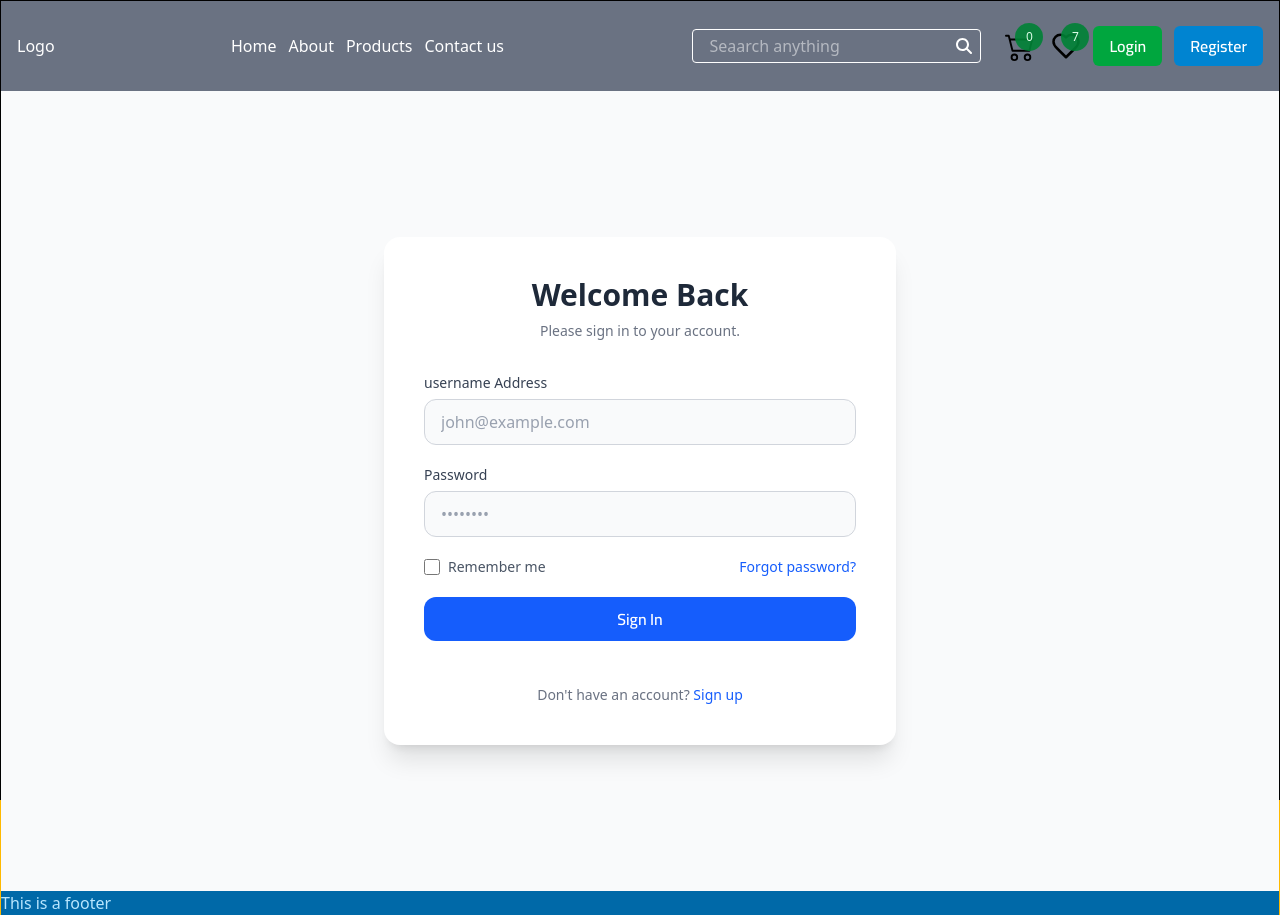
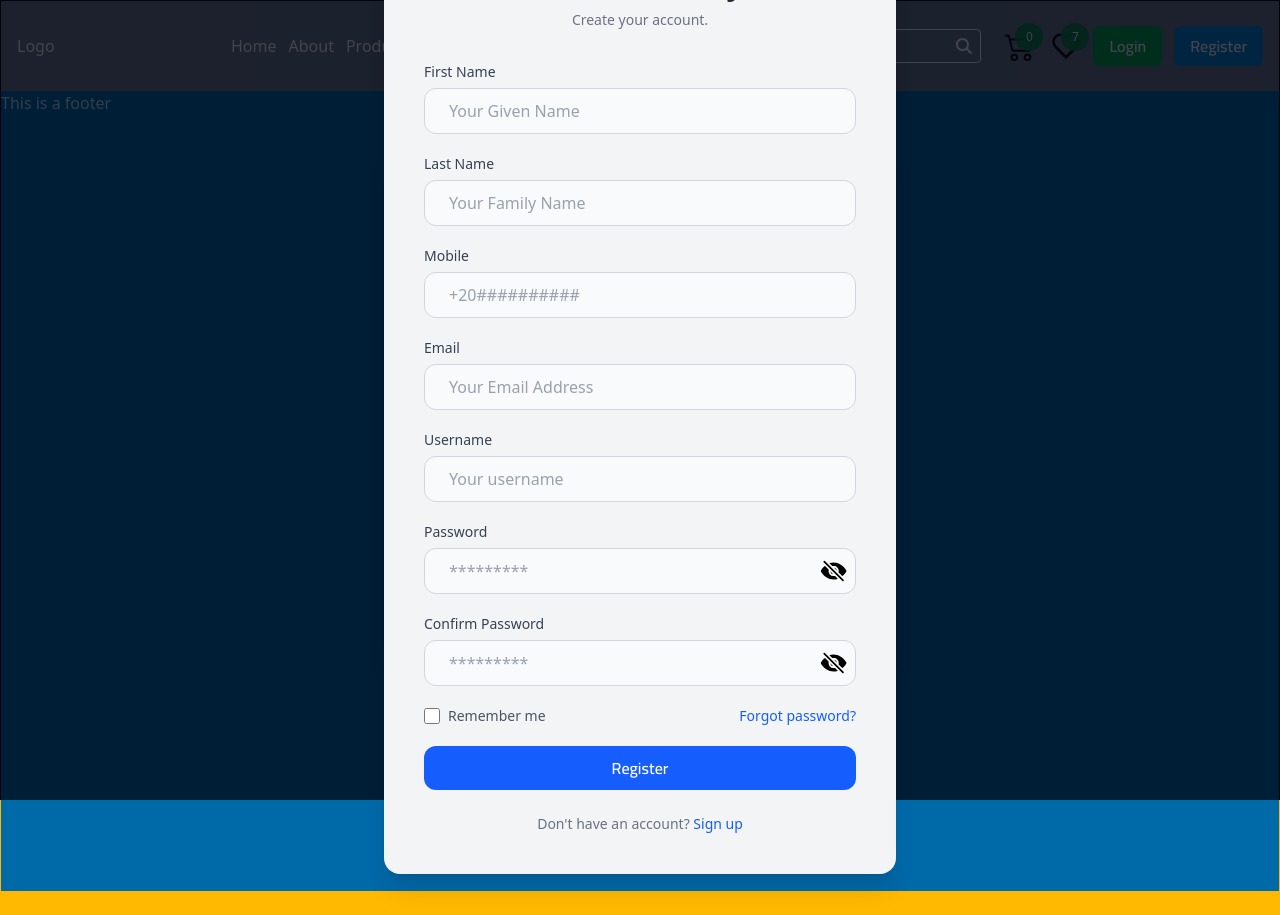
Before and after one commit to Maged-Groups/3812-next-001, a Next.js app: page /login in a window 1280 px wide. After the commit the page ends 891 px from the top, so only its background shows below. Built offline with nearby package versions, Linux system fonts and the light colour scheme.

Commit message:
registeration and login with redux

```diff
--- a/src/app/layout.jsx
+++ b/src/app/layout.jsx
@@ -3,6 +3,7 @@ import TopNavbar from "@c/organisms/TopNavbar";
 import "./globals.css";
 import AppProvider from "@/providers/AppProvider";
 import Global from "@/providers/Global";
+import RegisterForm from "@/features/auth/register/RegisterForm";
 
 const cairoMain = Cairo({
   variable: "--font-cairo-main",
@@ -26,6 +27,8 @@ export default function RootLayout({ children }) {
           <TopNavbar />
           {children}
 
+          <RegisterForm />
+
           <Global />
         </AppProvider>
       </body>
--- a/src/components/atoms/Icon.jsx
+++ b/src/components/atoms/Icon.jsx
@@ -1,7 +1,7 @@
 import { Bs1Circle, BsCart2 } from "react-icons/bs";
 import { FaHome } from "react-icons/fa";
 import { FaMagnifyingGlass } from "react-icons/fa6";
-import { IoCloseSharp } from "react-icons/io5";
+import { IoCloseSharp, IoEye, IoEyeOff } from "react-icons/io5";
 import { LuAirplay, LuHeart } from "react-icons/lu";
 
 export default function Icon({
@@ -75,6 +75,24 @@ export default function Icon({
           size={size}
         />
       );
+    case "eye":
+      return (
+        <IoEye
+          color={color}
+          className={`${extraCSS}`}
+          onClick={iconAction}
+          size={size}
+        />
+      );
+    case "eyeOff":
+      return (
+        <IoEyeOff
+          color={color}
+          className={`${extraCSS}`}
+          onClick={iconAction}
+          size={size}
+        />
+      );
     default:
       return "";
   }
--- a/src/components/organisms/TopNavbar.jsx
+++ b/src/components/organisms/TopNavbar.jsx
@@ -9,6 +9,7 @@ import MainBtn from "@c/atoms/Button";
 
 import { useDispatch, useSelector, shallowEqual } from "react-redux";
 import { logout } from "@/lib/redux/userSlice";
+import { showLogin } from "@/lib/redux/accountSlice";
 
 export default function TopNavbar() {
   const [showAccountMenu, setShowAccountMenu] = useState(false);
@@ -18,6 +19,11 @@ export default function TopNavbar() {
   const dispatch = useDispatch();
 
   const cartItems = useSelector((store) => store.cartSlice.cartItems);
+
+  // handleLogin
+  const handleLogin = () => {
+    dispatch(showLogin());
+  };
 
   // const {firstName,lastName,image,loggedin} = useSelector(state=>state.userData)
 
@@ -160,7 +166,11 @@ export default function TopNavbar() {
           </div>
         ) : (
           <div className="flex items-center gap-3">
-            <MainBtn href="/login" text="Login" variant="bg-green-600" />
+            <MainBtn
+              text="Login"
+              variant="bg-green-600"
+              onClick={handleLogin}
+            />
             <MainBtn text="Register" variant="bg-sky-600" />
           </div>
         )}
--- /dev/null
+++ b/src/data/registerForm.js
@@ -0,0 +1,58 @@
+export const registerFormFields = [
+  {
+    id: "firstName",
+    label: "First Name",
+    ref: "firstNameRef",
+    type: "text",
+    placeholder: "Your Given Name",
+    required: true,
+  },
+  {
+    id: "lastName",
+    label: "Last Name",
+    ref: "lastNameRef",
+    type: "text",
+    placeholder: "Your Family Name",
+    required: true,
+  },
+  {
+    id: "mobile",
+    label: "Mobile",
+    ref: "mobileRef",
+    type: "text",
+    placeholder: "+20##########",
+    required: false,
+  },
+  {
+    id: "email",
+    label: "Email",
+    ref: "emailRef",
+    type: "text",
+    placeholder: "Your Email Address",
+    required: true,
+  },
+  {
+    id: "username",
+    label: "Username",
+    ref: "usernameRef",
+    type: "text",
+    placeholder: "Your username",
+    required: true,
+  },
+  {
+    id: "password",
+    label: "Password",
+    ref: "passwordRef",
+    type: "password",
+    placeholder: "*********",
+    required: true,
+  },
+  {
+    id: "password_confirmation",
+    label: "Confirm Password",
+    ref: "confirmPassRef",
+    type: "password",
+    placeholder: "*********",
+    required: true,
+  },
+];
--- a/src/features/auth/login/LoginForm.jsx
+++ b/src/features/auth/login/LoginForm.jsx
@@ -6,6 +6,8 @@ import { errors } from "@/data/errors";
 import { login } from "@/lib/redux/userSlice";
 import { useDispatch } from "react-redux";
 import { useRouter } from "next/navigation";
+import Icon from "@/components/atoms/Icon";
+import { hideLogin } from "@/lib/redux/accountSlice";
 
 export default function LoginForm() {
   const [error, setError] = useState("");
@@ -53,9 +55,21 @@ export default function LoginForm() {
     router.replace("/");
   };
 
+  const handleCloseModal = () => {
+    dispatch(hideLogin());
+  };
+
   return (
-    <div className="min-h-screen bg-gray-50 flex items-center justify-center p-4">
-      <div className="w-full max-w-lg bg-white rounded-2xl shadow-xl p-8 md:p-10">
+    <div className="fixed top-0 left-0 right-0 bottom-0 bg-gray-950/50 flex items-center justify-center p-8">
+      <div className="w-full max-w-lg bg-gray-100 rounded-2xl shadow-xl p-8 md:p-10 relative">
+        {/* Close Button */}
+        <Icon
+          name="close"
+          extraCSS="absolute top-10 right-10 cursor-pointer"
+          iconAction={handleCloseModal}
+          size={30}
+        />
+
         {/* Header */}
         <div className="text-center mb-8">
           <h2 className="text-3xl font-bold text-gray-800 mb-2">
--- /dev/null
+++ b/src/features/auth/register/RegisterForm.jsx
@@ -0,0 +1,165 @@
+"use client";
+import { useRef, useState } from "react";
+import Button from "@c/atoms/Button";
+import { toast } from "react-toastify";
+import { useDispatch } from "react-redux";
+import Icon from "@/components/atoms/Icon";
+import { hideLogin } from "@/lib/redux/accountSlice";
+import { registerFormFields } from "@/data/registerForm";
+
+export default function RegisterForm() {
+  const [errors, setErrors] = useState({});
+  const [showPassword, setShowPassword] = useState(false);
+
+  const inputRefs = useRef({});
+
+  const dispatch = useDispatch();
+
+  const handleRegister = async () => {
+    // const username = usernameRef;
+    console.log(inputRefs.current.confirmPassRef.value);
+
+    const userData = {};
+
+    const foundErrors = {};
+
+    for (let key in inputRefs.current) {
+      console.log(inputRefs.current[key].required);
+      const k = inputRefs.current[key].id;
+      const isRequired = inputRefs.current[key].required;
+      const label = inputRefs.current[key].getAttribute("data-label");
+      console.log("🚑", label);
+      const v = inputRefs.current[key].value;
+
+      userData[k] = v;
+
+      if (v == "" && isRequired) {
+        foundErrors[k] = label + " is requird";
+      }
+    }
+    setErrors(foundErrors);
+
+    console.log("🚓🚓🚓🚓", foundErrors);
+
+    const errorsKey = Object.keys(foundErrors);
+    console.log("🚓🚓🚓🚓", errorsKey);
+
+    // If has errors stop
+    if (errorsKey.length > 0) {
+      return toast.error("Fill all required fields", { position: "top-right" });
+    }
+
+    // Check passwords
+    if (userData.password !== userData.password_confirmation) {
+      return toast.error("Passwords do not match!!!");
+    }
+
+    console.log("🚇🚊🚉🚆", userData);
+  };
+
+  console.log("🚑 errors", errors);
+
+  const handleCloseModal = () => {
+    dispatch(hideLogin());
+  };
+
+  return (
+    <div className="fixed top-0 left-0 right-0 bottom-0 bg-gray-950/50 flex items-center justify-center p-8">
+      <div className="w-full max-w-lg bg-gray-100 rounded-2xl shadow-xl p-8 md:p-10 relative">
+        {/* Close Button */}
+        <Icon
+          name="close"
+          extraCSS="absolute top-10 right-10 cursor-pointer"
+          iconAction={handleCloseModal}
+          size={30}
+        />
+
+        {/* Header */}
+        <div className="text-center mb-8">
+          <h2 className="text-3xl font-bold text-gray-800 mb-2">
+            Welcome to Our System
+          </h2>
+          <p className="text-gray-500 text-sm">Create your account.</p>
+        </div>
+
+        {/* Form */}
+        <form className="space-y-5">
+          {registerFormFields.map((field) => (
+            <div key={field.id}>
+              <label
+                htmlFor={field.id}
+                className="block text-sm font-medium text-gray-700 mb-1.5"
+              >
+                {field.label}
+              </label>
+              <div className="flex gap-2 items-center rounded-xl border border-gray-300 bg-gray-50 px-2">
+                <input
+                  ref={(element) => {
+                    inputRefs.current[field.ref] = element;
+                  }}
+                  type={
+                    field.type === "password" && showPassword
+                      ? "text"
+                      : field.type
+                  }
+                  required={field.required}
+                  id={field.id}
+                  data-label={field.label}
+                  autoComplete="off"
+                  name={field.id}
+                  placeholder={field.placeholder}
+                  className="w-full px-4 py-2.5 text-gray-800 placeholder-gray-400 focus:outline-none focus:border-transparent transition duration-200"
+                />
+                {field.type === "password" && (
+                  <Icon
+                    size={30}
+                    name={showPassword ? "eye" : "eyeOff"}
+                    iconAction={() => setShowPassword(!showPassword)}
+                  />
+                )}
+              </div>
+              <p className="text-red-500">{errors[field.id]}</p>
+            </div>
+          ))}
+
+          {/* Remember & Forgot */}
+          <div className="flex items-center justify-between">
+            <label className="flex items-center gap-2 text-sm text-gray-600 cursor-pointer">
+              <input
+                type="checkbox"
+                name="remember"
+                className="w-4 h-4 rounded border-gray-300 text-blue-600 focus:ring-blue-500"
+              />
+              Remember me
+            </label>
+            <a
+              href="#"
+              className="text-sm text-blue-600 hover:text-blue-700 font-medium transition duration-200"
+            >
+              Forgot password?
+            </a>
+          </div>
+
+          {/* Submit Button */}
+          <Button
+            onClick={handleRegister}
+            variant="w-full bg-blue-600 hover:bg-blue-700 text-white font-semibold py-2.5 px-4 rounded-xl transition duration-200 focus:outline-none focus:ring-2 focus:ring-blue-500 focus:ring-offset-2 active:scale-[0.98]"
+          >
+            Register
+          </Button>
+        </form>
+
+        {/* Footer */}
+        <p className="text-center text-sm text-gray-500 mt-6">
+          Don&apos;t have an account?{" "}
+          <a
+            href="#"
+            className="text-blue-600 hover:text-blue-700 font-medium transition duration-200"
+          >
+            Sign up
+          </a>
+        </p>
+      </div>
+    </div>
+  );
+}
--- /dev/null
+++ b/src/lib/redux/accountSlice.js
@@ -0,0 +1,27 @@
+import { createSlice } from "@reduxjs/toolkit";
+
+const accountSlice = createSlice({
+  name: "accountSlice",
+  initialState: {
+    loginVisible: false,
+    registerVisible: false,
+  },
+  reducers: {
+    showLogin: (state) => {
+      state.loginVisible = true;
+    },
+    hideLogin: (state) => {
+      state.loginVisible = false;
+    },
+    showRegister: (state) => {
+      state.registerVisible = true;
+    },
+    hideRegister: (state) => {
+      state.registerVisible = false;
+    },
+  },
+});
+
+export default accountSlice.reducer;
+export const { showLogin, hideLogin, showRegister, hideRegister } =
+  accountSlice.actions;
--- a/src/lib/redux/store.js
+++ b/src/lib/redux/store.js
@@ -1,11 +1,13 @@
 import { configureStore } from "@reduxjs/toolkit";
 import userSlice from "./userSlice";
 import cartSlice from "./cartSlice";
+import accountSlice from "./accountSlice";
 
 const store = configureStore({
   reducer: {
     userSlice,
     cartSlice,
+    accountSlice,
   },
 });
 
--- a/src/providers/Global.jsx
+++ b/src/providers/Global.jsx
@@ -1,12 +1,16 @@
 "use client";
 
 import { ToastContainer } from "react-toastify";
-import { useDispatch } from "react-redux";
+import { useDispatch, useSelector } from "react-redux";
 import { login } from "@/lib/redux/userSlice";
 import { useEffect } from "react";
 
+import LoginForm from "@/features/auth/login/LoginForm";
+
 export default function Global() {
   const dispatch = useDispatch();
+
+  const loginVisible = useSelector((store) => store.accountSlice.loginVisible);
 
   useEffect(() => {
     if (window && window.localStorage) {
@@ -22,6 +26,8 @@ export default function Global() {
   return (
     <>
       <ToastContainer theme="light" position="bottom-center" />
+
+      {loginVisible && <LoginForm />}
     </>
   );
 }
```
Also changed, not shown: src/app/(dynamic)/products/[id]/page.jsx (+10 -2 lines).
